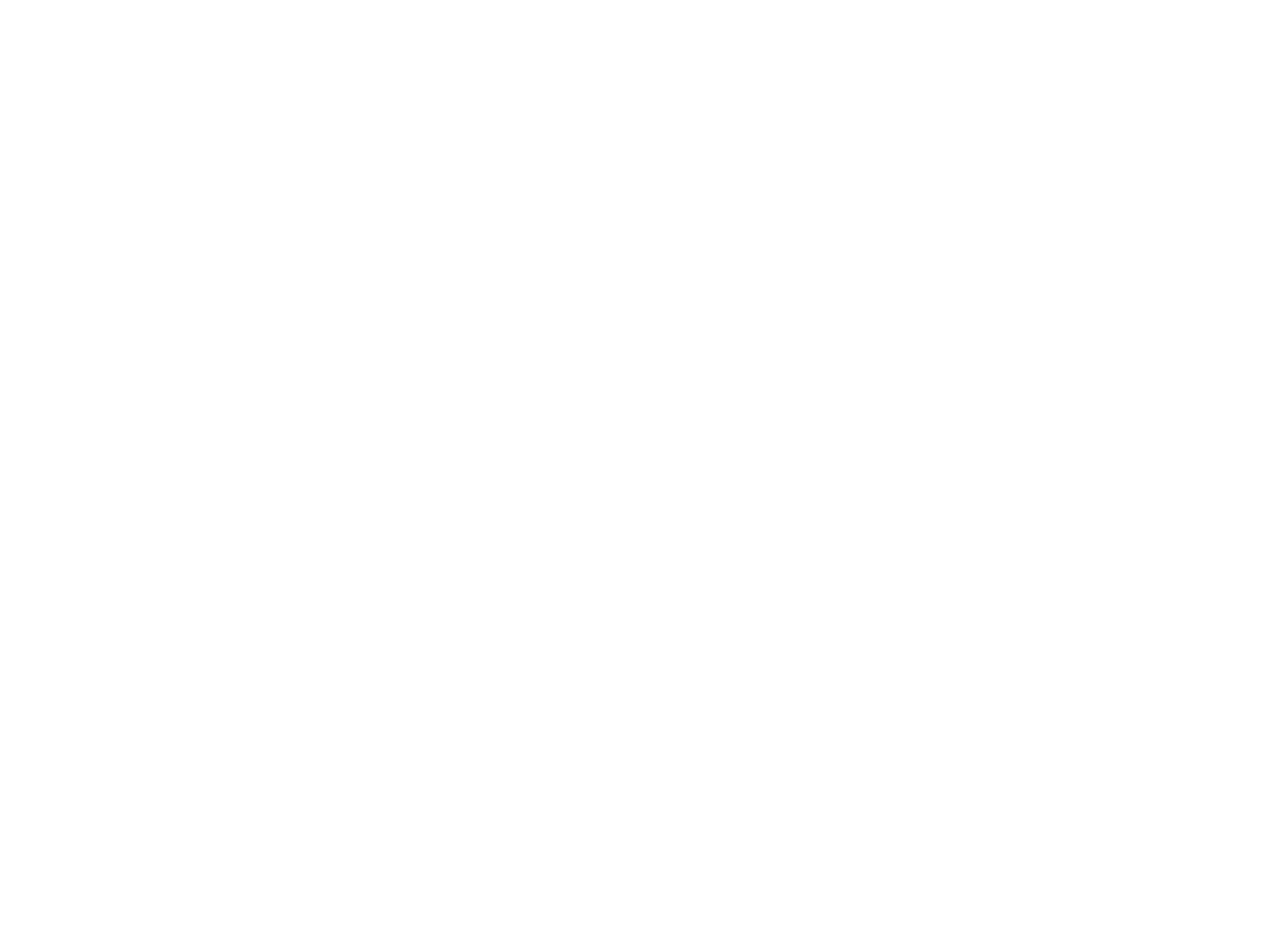
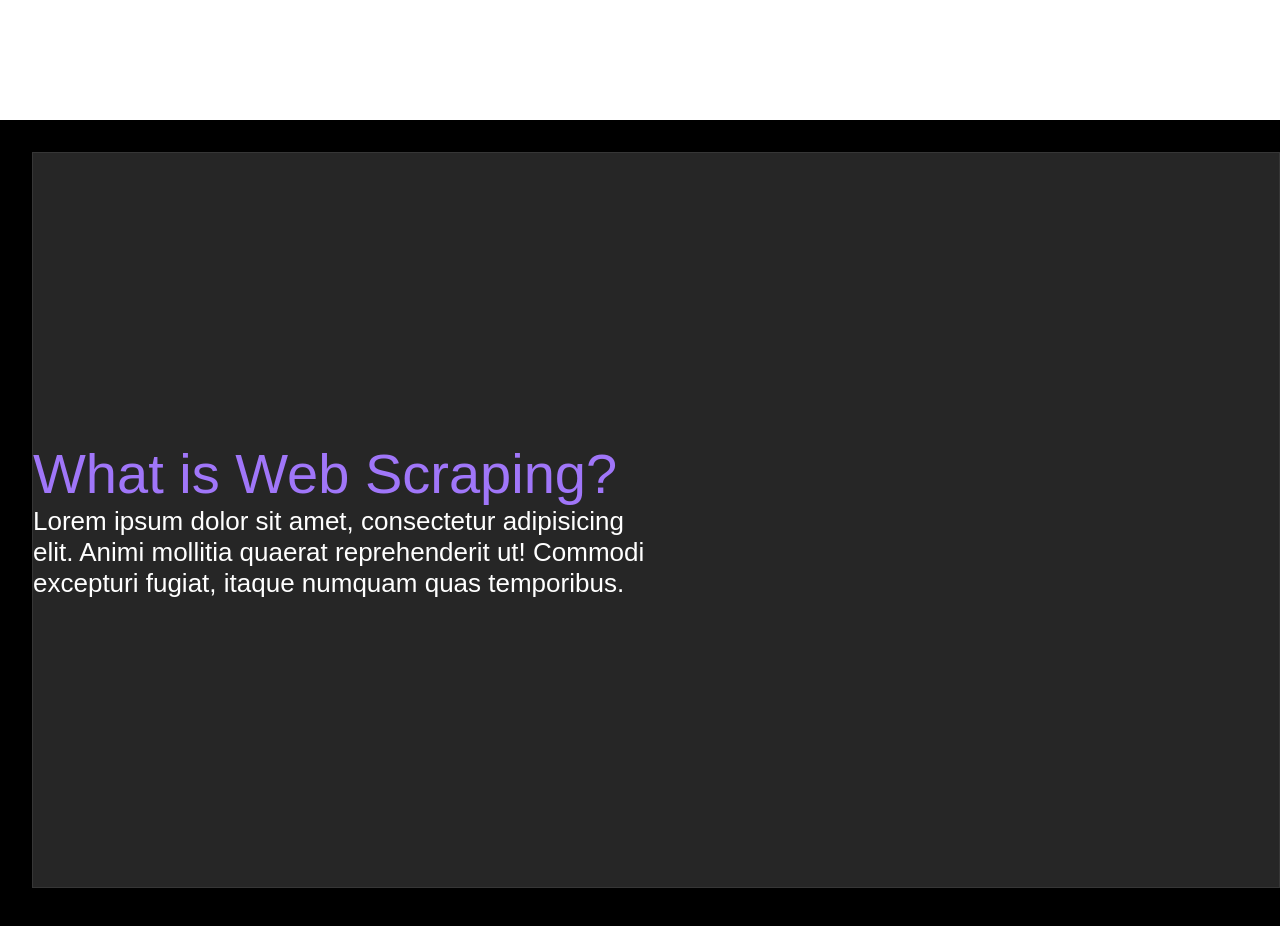
Before and after one commit to HemantDutta/Ares.Web, a React (Create React App) app in the folder client/: page /web-scraping in a window 1280 px wide. Shown: the part 680-1606 px from the top of the page. Before the commit the page ends 800 px from the top, so only its background shows below. Built offline with nearby package versions, Linux system fonts and the light colour scheme; a web font is replaced by a local one.

Commit message:
Hide Navbar on Scroll

```diff
--- a/client/public/assets/AresStyles.css
+++ b/client/public/assets/AresStyles.css
@@ -30,6 +30,7 @@
 body {
     margin: 0;
     font-family: 'Belanosima', sans-serif;
+    overflow-x: hidden;
 }
 
 /*Scrollbar*/
@@ -61,6 +62,7 @@
     padding: 1rem;
     background-color: #fff;
     z-index: 1000;
+    transition: all 0.4s ease;
 }
 
 nav .navbar-container {
@@ -839,4 +841,48 @@
         width: 150px;
     }
 }
+
+.web-scraping-container .web-scraping-content .web-scraping-item{
+    height: 100vh;
+    width: 100vw;
+    padding: 2rem 0 2rem 2rem;
+}
+
+.web-scraping-container .web-scraping-content .web-scraping-item .item-content{
+    display: flex;
+    align-items: center;
+    justify-content: space-between;
+    gap: 1rem;
+    height: 100%;
+    background: rgba(255,255,255,0.15);
+    -webkit-backdrop-filter: blur(10px);
+    backdrop-filter: blur(10px);
+    border: 1px solid rgba(255,255,255,0.075);
+}
+
+.web-scraping-container .web-scraping-content .web-scraping-item .item-content > *{
+    flex: 1;
+}
+
+.web-scraping-container .web-scraping-content{
+    background-color: #000;
+}
+
+.web-scraping-container .web-scraping-content .web-scraping-item .item-content .item-text-content{
+    display: flex;
+    flex-direction: column;
+    align-items: flex-start;
+    justify-content: center;
+    height: 100%;
+}
+
+.web-scraping-container .web-scraping-content .web-scraping-item .item-content .item-text-content .item-header{
+    font-size: 56px;
+    color: var(--accent-color);
+}
+
+.web-scraping-container .web-scraping-content .web-scraping-item .item-content .item-text-content .item-des{
+    font-size: 26px;
+    color: white;
+}
 /*==========Web Scraping Page End==========*/
--- a/client/src/components/Navbar.js
+++ b/client/src/components/Navbar.js
@@ -1,4 +1,4 @@
-import {useLayoutEffect, useRef, useState} from "react";
+import {useEffect, useLayoutEffect, useRef, useState} from "react";
 import {gsap} from "gsap";
 import {Link} from "react-router-dom";
 
@@ -51,6 +51,25 @@
         return () => ctx.revert();
     }, [menuOpen])
 
+    //HideNav
+    useEffect(()=>{
+        const hideNav = () => {
+            let nav = document.getElementsByTagName("nav")[0];
+            if(window.scrollY>150){
+                nav.style.transform = "translateY(-100%)";
+            }
+            else{
+                nav.style.transform = "none";
+            }
+        };
+
+        window.addEventListener("scroll", hideNav);
+
+        return()=>{
+            window.removeEventListener("scroll", hideNav);
+        }
+    },[])
+
 
     return (
         <>
@@ -76,12 +95,6 @@
             {/*  Big Menu  */}
             <section className="bigMenu" id="bigMenu">
                 <div className="bigMenu-container" ref={bigMenu_item}>
-                    <Link to={"/"}>
-                        <div className="bigMenu-item">
-                            <span>Menu Option</span>
-                            <i className="fa-solid fa-arrow-right"/>
-                        </div>
-                    </Link>
                     <Link to={"/web-scraping"}>
                         <div className="bigMenu-item">
                             <span>Web Scraping</span>
--- a/client/src/pages/Search.js
+++ b/client/src/pages/Search.js
@@ -20,6 +20,7 @@
     const [newAnim, setNewsAnim] = useState(false);
     const [sDone, setSDone] = useState(false);
     const [resultsCount, setResultsCount] = useState(0);
+    const [currTerm, setCurrTerm] = useState('');
 
     //Search Term from Home
     useEffect(() => {
@@ -96,6 +97,7 @@
             }, 5000)
         }
         let count = news.length + news2.length;
+        setCurrTerm(search);
         setResultsCount(count);
     }, [news2])
 
@@ -111,7 +113,7 @@
             })
         }, newsGrid)
         return () => ctx.revert();
-    }, [newAnim])
+    }, [resultsCount])
 
 
     //useEffect to remove event listener while unmounting
@@ -158,7 +160,7 @@
                         resultsCount !==0 &&
                         <>
                             <div className="search-result-count">
-                                <span>{resultsCount} results found for <span className="accent-color">{search}</span></span>
+                                <span>{resultsCount} results found for <span className="accent-color">{currTerm}</span></span>
                             </div>
                             <div className="search-results-grid" ref={newsGrid}>
                                 {
--- a/client/src/pages/WebScraping.js
+++ b/client/src/pages/WebScraping.js
@@ -29,7 +29,21 @@
             <div className="web-scraping-container">
                 <div>
                     <div className="web-scraping-content">
-                        <div className="web-scraping-item web-scraping-what"></div>
+                        <div className="web-scraping-item web-scraping-what">
+                            <div className="item-content">
+                                <div className="item-text-content">
+                                    <div className="item-header">
+                                        <span>What is Web Scraping?</span>
+                                    </div>
+                                    <div className="item-des">
+                                        <span>Lorem ipsum dolor sit amet, consectetur adipisicing elit. Animi mollitia quaerat reprehenderit ut! Commodi excepturi fugiat, itaque numquam quas temporibus.</span>
+                                    </div>
+                                </div>
+                                <div className="item-img-content">
+
+                                </div>
+                            </div>
+                        </div>
                         <div className="web-scraping-item web-scraping-how"></div>
                         <div className="web-scraping-item web-scraping-ethics"></div>
                     </div>
```
